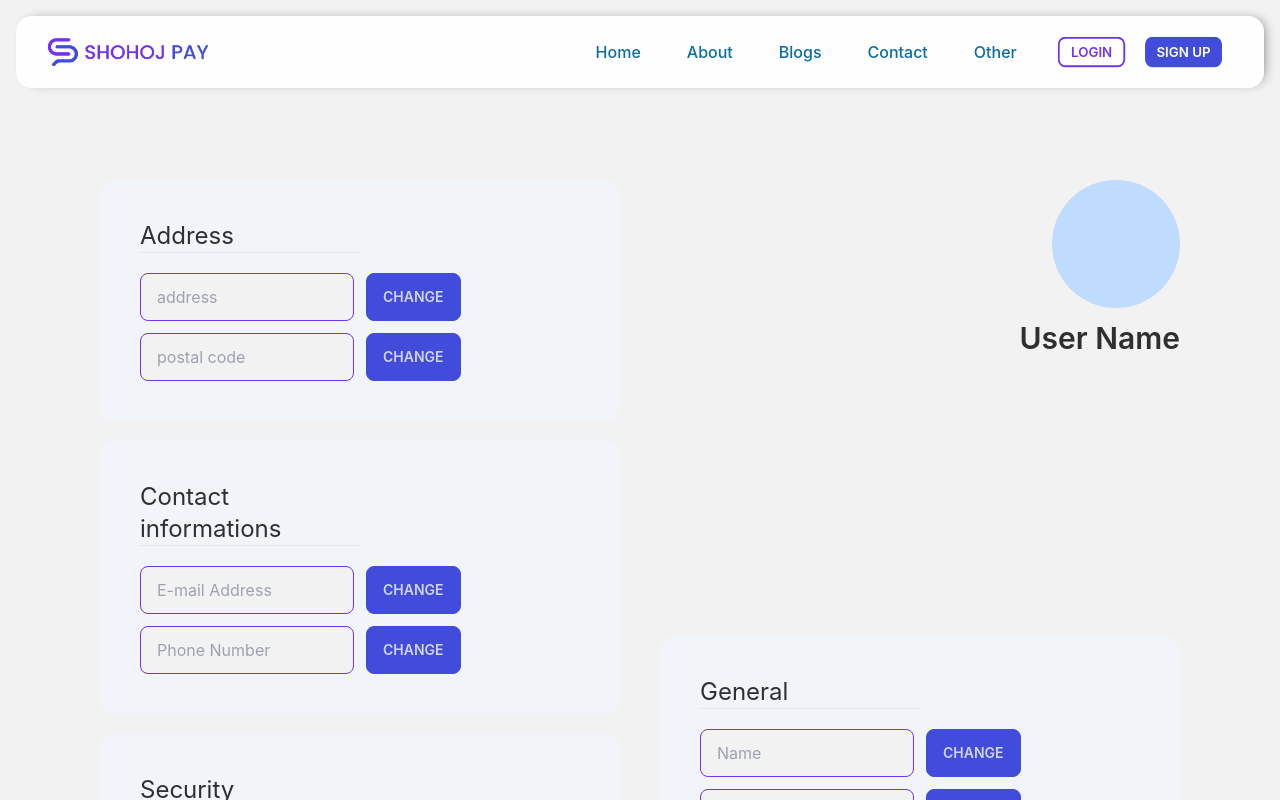
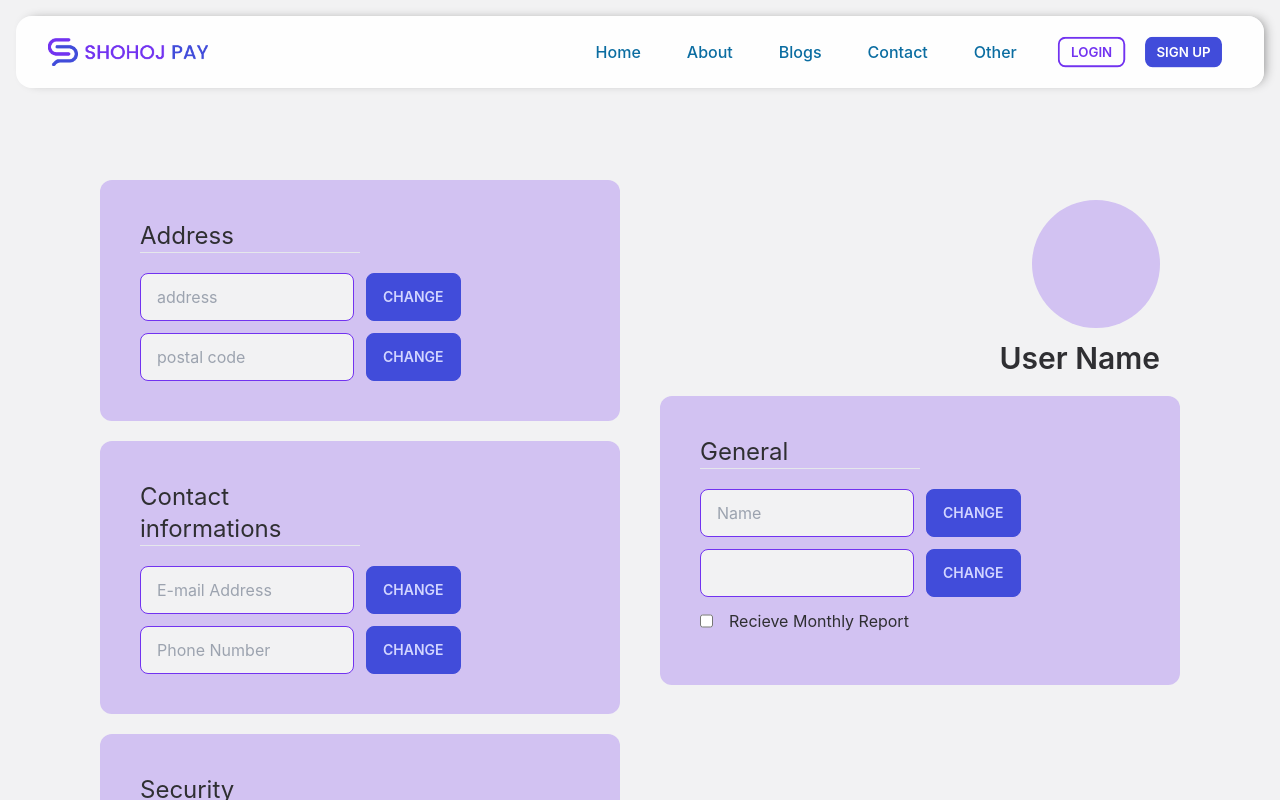
Before and after one commit to shahadat2772/shohoj-pay-client, a React (Create React App) app: page /settings in a window 1280 px wide. Shown: the top 800 px of the page. Built offline with nearby package versions, Linux system fonts and the light colour scheme; no server answers.

Commit message:
card bg color updated and general section updated

```diff
--- a/src/Components/Pages/Settings/Settings.js
+++ b/src/Components/Pages/Settings/Settings.js
@@ -4,19 +4,19 @@ const Settings = () => {
     return (
         <section className='px-5 pt-20 lg:px-20 lg:pb-20 lg:pt-40 lg:flex w-full'>
             {/* right part */}
-            <div className='w-full lg:w-1/2 order-2 grid grid-cols-1 gap-5 p-5'>
+            <div className='w-full lg:w-1/2 order-2 p-5'>
                 {/* user div */}
-                <div className=''>
+                <div className='p-5'>
                     <div className=' '>
                         <figure className='flex justify-end mb-3'>
-                            <div className='h-32 w-32 bg-blue-200 rounded-full' ></div>
+                            <div className='h-32 w-32 bg-secondary bg-opacity-25 rounded-full' ></div>
                         </figure>
                         <h3 className='text-3xl text-right font-semibold'>User Name</h3>
                     </div>
                 </div>
 
                 {/* general options section */}
-                <div className='rounded-xl p-3 lg:p-10 bg-slate-100'>
+                <div className='rounded-xl p-3 lg:p-10 bg-secondary bg-opacity-25'>
 
                     {/* title div */}
                     <div className='w-1/2 '>
@@ -38,8 +38,17 @@ const Settings = () => {
                             <input className='input input-number input-secondary' type="number" placeholder=' ' />
                             <button type="submit" className='btn max-w-min btn-primary'>change</button>
                         </form>
+                        {/* email subscription  */}
+                        <div className='flex space-x-4'>
+                            <input type={"checkbox"} className="checkbox-primary" /><p> Recieve Monthly Report</p>
+                        </div>
+                        {/* currency */}
+                        <div>
+
+                        </div>
 
                     </div>
+
 
                 </div>
             </div>
@@ -47,7 +56,7 @@ const Settings = () => {
             {/* left part  */}
             <div className=' w-full lg:w-1/2 grid grid-cols-1 gap-5 p-5'>
                 {/* address section */}
-                <div className='rounded-xl p-3 lg:p-10 bg-slate-100'>
+                <div className='rounded-xl p-3 lg:p-10 bg-secondary bg-opacity-25'>
 
                     {/* title div */}
                     <div className='w-1/2 '>
@@ -75,7 +84,7 @@ const Settings = () => {
                 </div>
 
                 {/* contact div */}
-                <div className='rounded-xl p-3 lg:p-10 bg-slate-100'>
+                <div className='rounded-xl p-3 lg:p-10 bg-secondary bg-opacity-25'>
                     {/* title div */}
                     <div className='w-1/2 '>
                         <h3 className='text-2xl text-left'>Contact informations</h3>
@@ -101,7 +110,7 @@ const Settings = () => {
                 </div>
 
                 {/* security div */}
-                <div className='rounded-xl p-3 lg:p-10 bg-slate-100'>
+                <div className='rounded-xl p-3 lg:p-10 bg-secondary bg-opacity-25'>
                     {/* title div */}
                     <div className='w-1/2 '>
                         <h3 className='text-2xl text-left'>Security</h3>
```
